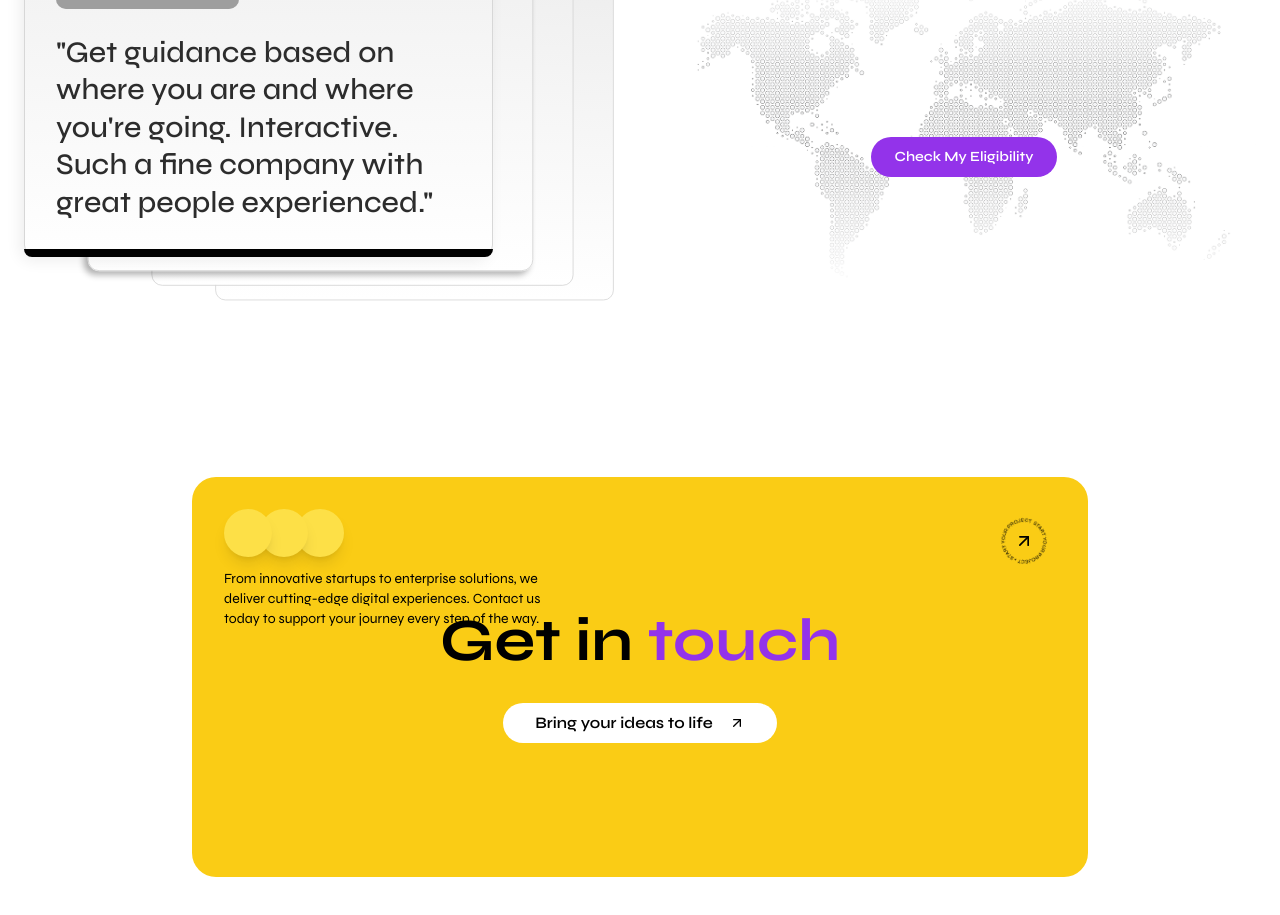
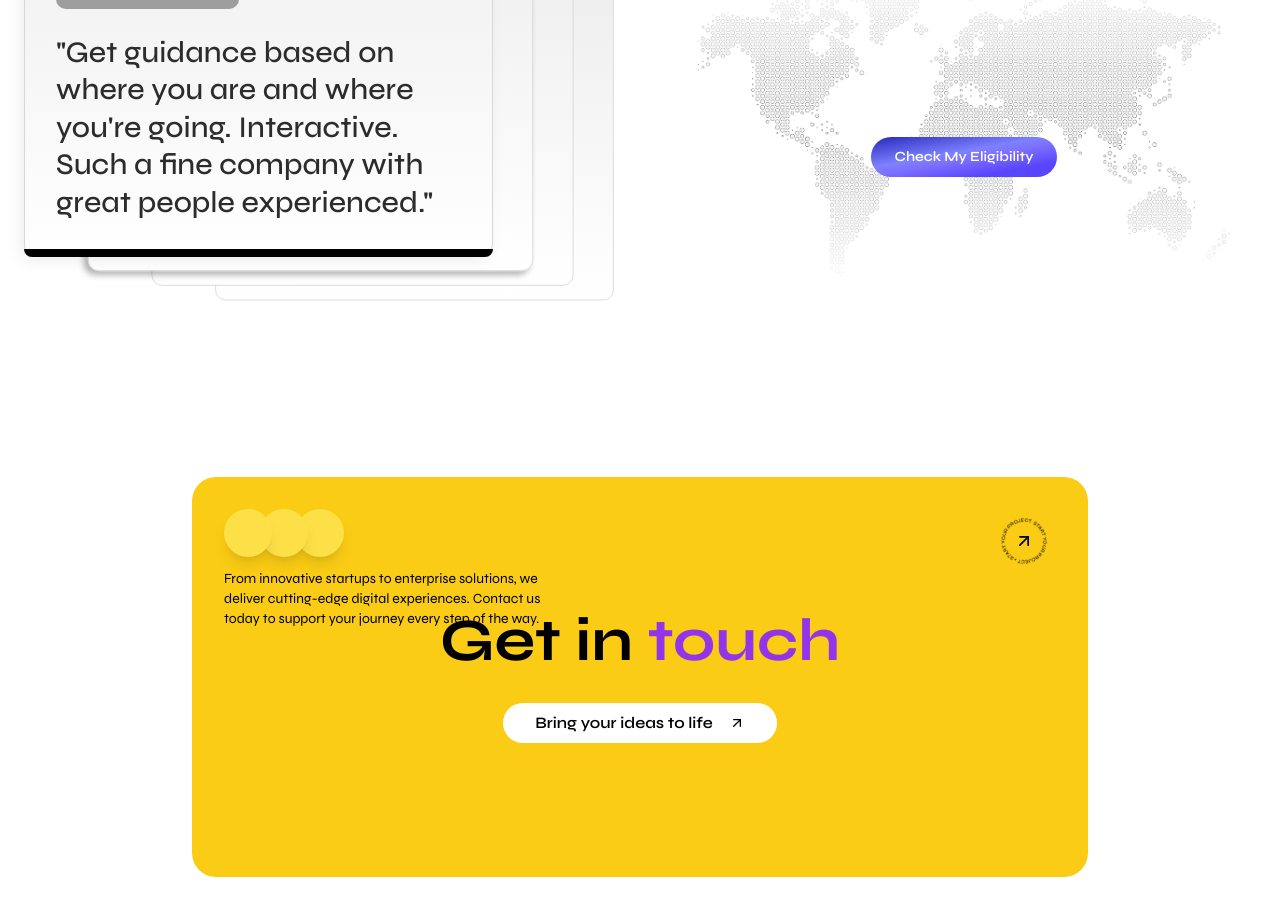
Before and after one commit to afnanahmadtariq/Devstract, a Next.js app: page / in a window 1280 px wide. Shown: the part 3440-4355 px from the top of the page. Built offline with nearby package versions, Linux system fonts and the light colour scheme; grey boxes are pictures that could not be loaded.

Commit message:
Update testimonials-section.tsx

```diff
--- a/components/testimonials-section.tsx
+++ b/components/testimonials-section.tsx
@@ -179,7 +179,12 @@ export default function TestimonialsSection() {
                 className="w-full h-80 object-cover absolute -top-16 left-0 z-0"
               />
               <div className="relative z-10 h-64 flex items-center justify-center">
-                <Button className="bg-purple-600 hover:bg-purple-700 text-white font-semibold px-6 py-2 rounded-full">
+                <Button
+                  className="text-white font-semibold px-6 py-2 rounded-full"
+                  style={{
+                    background: "linear-gradient(350deg, #5A45FF 20%, #7D71FF 47%, #7C81FF 58%, #000099 120%)"
+                  }}
+                >
                   Check My Eligibility
                 </Button>
               </div>
```
